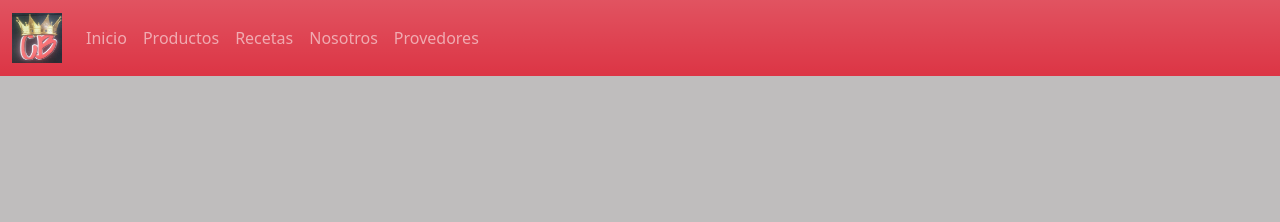
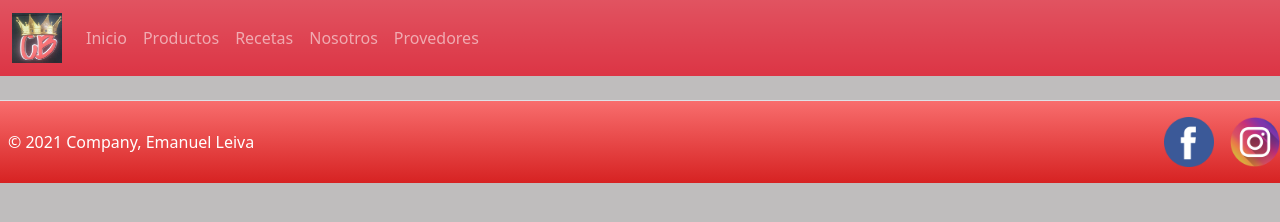
Before and after one commit to EmaLei05/Carniceria_Brisa_Bootstrap, a plain HTML site: page Secciones/Contacto.html in a window 1280 px wide. Drawn offline with Linux system fonts and the light colour scheme.

Commit message:
Footer puesto

```diff
--- a/Mis estilos/estilos.css
+++ b/Mis estilos/estilos.css
@@ -45,8 +45,19 @@ h1 h2 h3 h4 h5 h6{
     text-align: center;
 }
 
+.footertext{
+    text-align: center;
+    color: white;
+}
+
 .fondo{
     background-color: goldenrod;
+    margin-top: 5px;
+    margin-bottom: 5px;
+}
+
+.fondoRojo{
+    background-image: linear-gradient(to top,rgba(216, 24, 24, 0.939),rgb(248, 109, 109));
     margin-top: 5px;
     margin-bottom: 5px;
 }
--- a/Secciones/Contacto.html
+++ b/Secciones/Contacto.html
@@ -49,9 +49,17 @@
 
     </main>
 
-    <footer>
+    <footer class="d-flex flex-wrap justify-content-between align-items-center py-3 my-4 border-top fondoRojo">
+        <div class="col-md-4 d-flex align-items-center">
+          <a href="/" class="mb-3 me-2 mb-md-0 text-muted text-decoration-none lh-1">          </a>
+          <span class="footertext">© 2021 Company, Emanuel Leiva</span>
+        </div>
 
-    </footer>
+        <ul class="nav col-md-4 justify-content-end list-unstyled d-flex">
+          <li class="ms-3"><a class="text-muted" href="https://www.facebook.com/"><img src="../Imagenes/facebook.png" class="logo" alt=""></a></li>
+          <li class="ms-3"><a class="text-muted" href="https://www.instagram.com/"><img src="../Imagenes/instagram.png" class="logo" alt=""></a></li>
+        </ul>
+      </footer>
 
     <script src="../js/bootstrap.js"></script>
 </body>
```
Also changed, not shown: Secciones/Nosotros.html (+10 -2 lines), Secciones/Productos.html (+10 -0 lines), Secciones/Provedores.html (+10 -0 lines), Secciones/Recetas.html (+11 -1 lines), index.html (+10 -2 lines).
